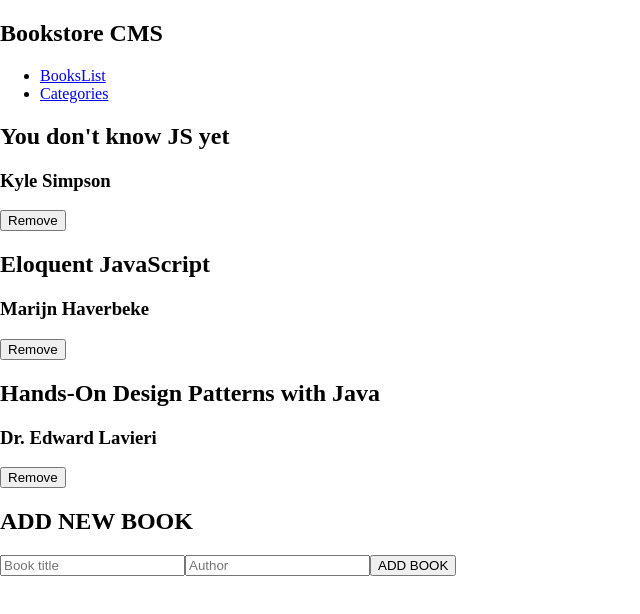
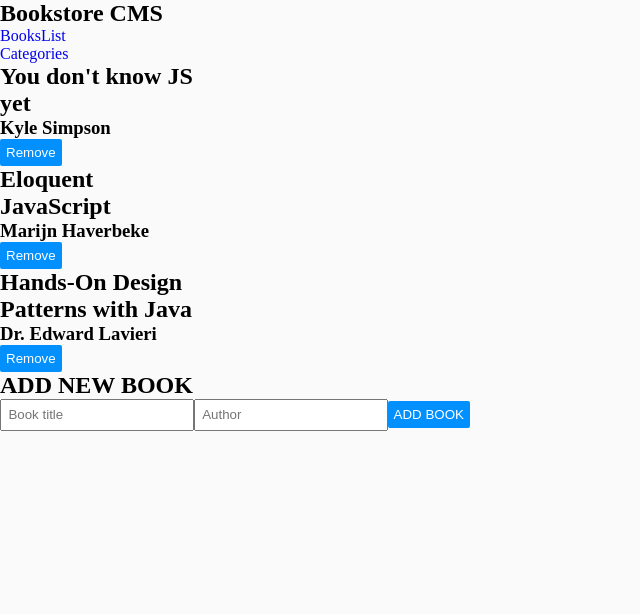
Before and after one commit to for-ashraf/bookstore-react-app, a React (Create React App) app: page / in a window 1280 px wide. Shown: the top 614 px of the page, without its empty margins (0-640 px from the left). Built offline with nearby package versions, Linux system fonts and the light colour scheme.

Commit message:
Adding simple style

```diff
--- a/src/components/AddBookForm.js
+++ b/src/components/AddBookForm.js
@@ -2,6 +2,7 @@ import React, { useState } from 'react';
 import { useDispatch } from 'react-redux';
 import { v4 as uuidv4 } from 'uuid';
 import { addBook } from '../redux/books/books';
+import '../index.css';
 
 function AddBookForm() {
   const [bookData, createBook] = useState({ title: '', author: '' });
@@ -23,9 +24,9 @@ function AddBookForm() {
   return (
     <form onSubmit={handleSubmit}>
       <h2>ADD NEW BOOK</h2>
-      <input type="text" id="titleInput" required name="title" placeholder="Book title" onChange={newBook} />
-      <input type="text" id="authorInput" required name="author" placeholder="Author" onChange={newBook} />
-      <button type="submit">ADD BOOK</button>
+      <input type="text" id="titleInput" className="input-title" required name="title" placeholder="Book title" onChange={newBook} />
+      <input type="text" id="authorInput" className="input-author" required name="author" placeholder="Author" onChange={newBook} />
+      <button type="submit" className="input-submit">ADD BOOK</button>
     </form>
   );
 }
--- a/src/index.css
+++ b/src/index.css
@@ -1,3 +1,76 @@
 body {
+  background-color: rgb(250, 250, 250);
+}
+
+* {
+  padding: 0;
   margin: 0;
+  text-decoration: none;
 }
+
+.navbar {
+  display: flex;
+  flex-direction: row;
+  align-items: center;
+  background-color: #fff;
+  padding-left: 3rem;
+  height: 50px;
+}
+
+.links {
+  display: flex;
+  flex-direction: row;
+  gap: 2rem;
+  margin-left: 3rem;
+}
+
+.links a {
+  color: black;
+  text-decoration: none;
+}
+
+.card {
+  display: flex;
+  flex-direction: row;
+  justify-content: space-between;
+  margin: 1.5rem;
+  background-color: #fff;
+  padding: 2rem;
+  align-items: center;
+}
+
+.card ul {
+  list-style: none;
+}
+
+button {
+  background-color: rgb(2, 144, 255);
+  color: #fff;
+  border: none;
+  padding: 6px;
+  border-radius: 2px;
+}
+
+.forms {
+  display: flex;
+  flex-direction: row;
+  margin: 2rem;
+  gap: 2rem;
+  justify-content: center;
+}
+
+.author {
+  width: 550px;
+}
+
+.book {
+  width: 200px;
+}
+
+.submit {
+  width: 100px;
+}
+
+input {
+  padding: 0.4rem;
+}
```
